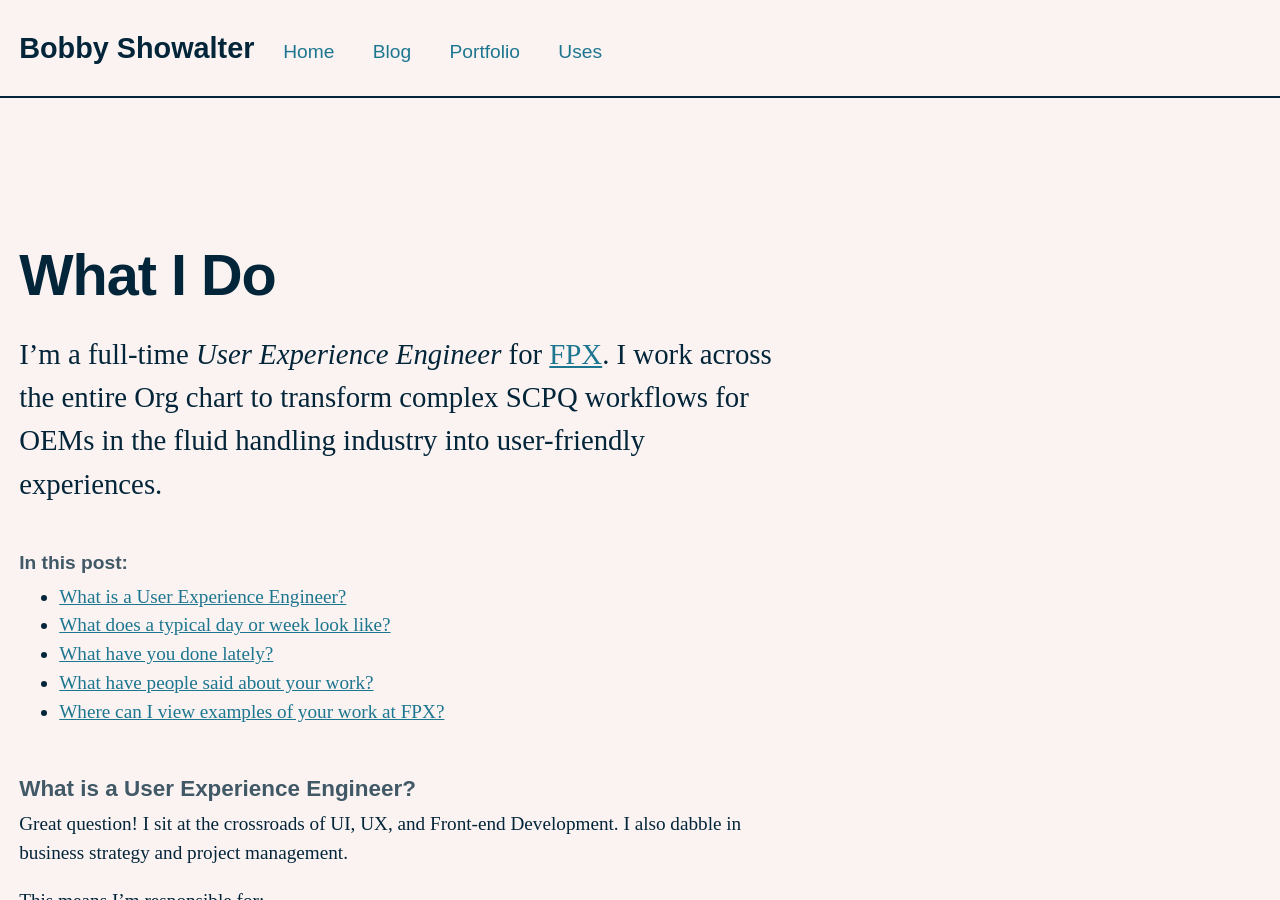
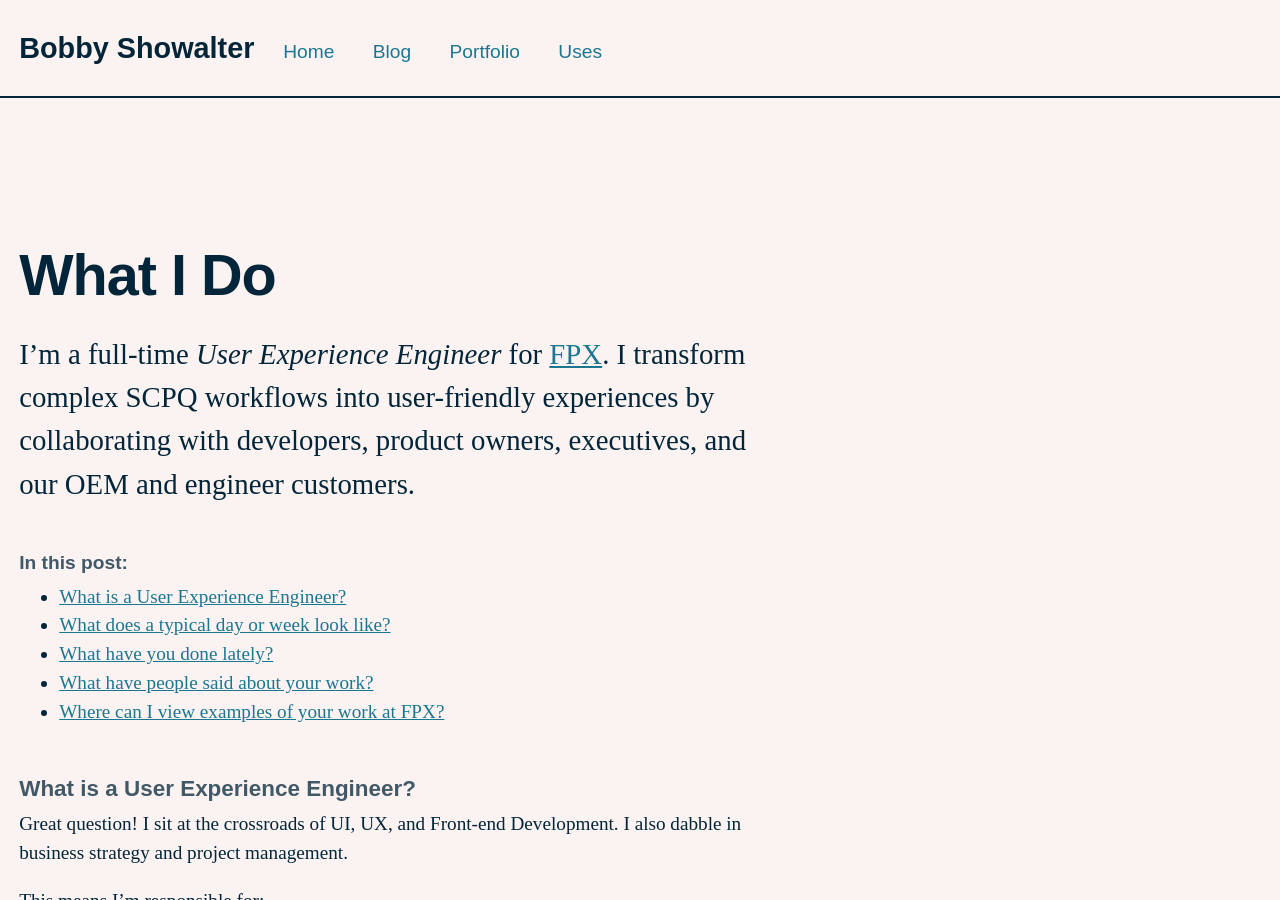
Before and after one commit to orangedaisy/bshowco, a Jekyll site: the page built from what-i-do.md, in a window 1280 px wide and 900 px high. Built offline with Jekyll 4.4.1, drawn with Linux system fonts in a browser that asks for light colours; some web fonts are replaced.

Commit message:
Clarify little job blurb thing
I feel like this is a better explanation - hits my title, my primary
objective, and my key collaborators

```diff
--- a/what-i-do.md
+++ b/what-i-do.md
@@ -6,8 +6,8 @@ navbar: false
 ---
 
 I'm a full-time *User Experience Engineer* for [FPX](https://www.fpx.com/). I
-work across the entire Org chart to transform complex SCPQ workflows for OEMs in
-the fluid handling industry into user-friendly experiences.
+transform complex SCPQ workflows into user-friendly experiences by collaborating
+with developers, product owners, executives, and our OEM and engineer customers.
 
 {% include toc.md %}
 
```
